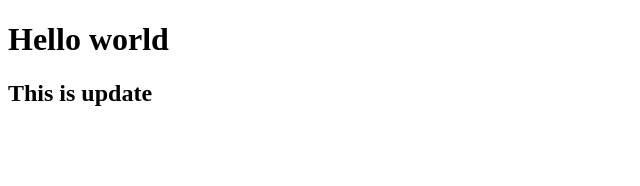
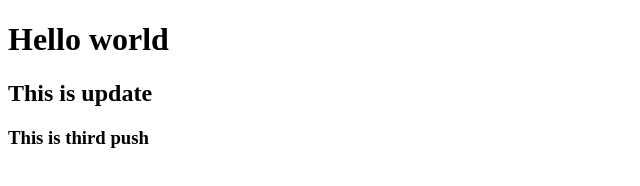
Before and after one commit to Rishabh20237/Electronjs_testing, a website: page index.html in a window 1280 px wide. Shown: the whole page, without its empty margins (0-640 px from the left). Drawn offline with Linux system fonts and the light colour scheme.

Commit message:
third commit

```diff
--- a/index.html
+++ b/index.html
@@ -8,5 +8,6 @@
 <body>
     <h1>Hello world</h1>
     <h2>This is update</h2>
+    <h3>This is third push</h3>
 </body>
 </html>
```
